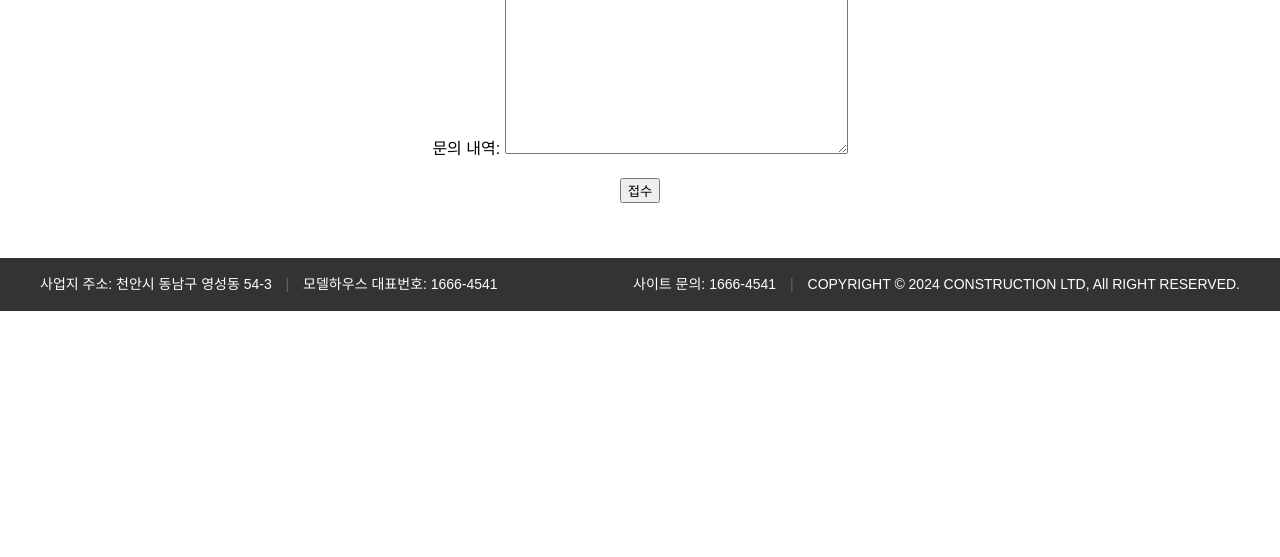
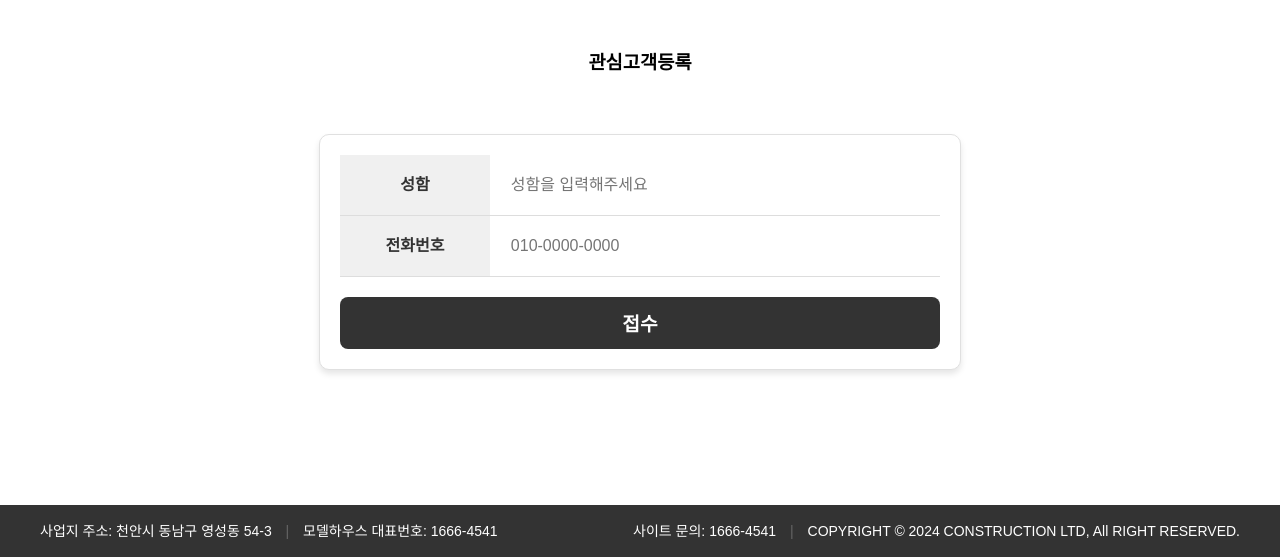
Before and after one commit to mellow-mars/apt-CA, a Django app: page /apply/ in a window 1280 px wide. Shown: the part 243-800 px from the top of the page. Run offline with Django 5.2, Linux system fonts and the light colour scheme.

Commit message:
관심고객등록 css적용

```diff
--- a/apt/admin.py
+++ b/apt/admin.py
@@ -8,14 +8,14 @@ from .models import Customer
 class CustomerResource(resources.ModelResource):
     class Meta:
         model = Customer
-        fields = ('name', 'phone_number', 'enquiry')  # 내보낼 필드 설정
+        fields = ('name', 'phone_number')  # 내보낼 필드 설정
 
     # 엑셀로 내보내는 함수
     def export_as_xlsx(self, queryset=None, *args, **kwargs):
         queryset = queryset or self.get_queryset()
         wb = openpyxl.Workbook()
         ws = wb.active
-        ws.append(['이름', '전화번호', '문의 내역'])  # 엑셀 첫 번째 행에 헤더 추가
+        ws.append(['이름', '전화번호'])  # 엑셀 첫 번째 행에 헤더 추가
 
         # 데이터를 엑셀 파일에 작성
         for obj in queryset:
@@ -28,7 +28,7 @@ class CustomerResource(resources.ModelResource):
         return response
 
 class CustomerAdmin(ExportMixin, admin.ModelAdmin):
-    list_display = ('name', 'phone_number', 'enquiry')  # Admin에서 보여줄 필드
+    list_display = ('name', 'phone_number')  # Admin에서 보여줄 필드
     resource_class = CustomerResource
 
     # 엑셀 내보내기 버튼을 추가
--- a/apt/forms.py
+++ b/apt/forms.py
@@ -4,4 +4,7 @@ from .models import Customer
 class CustomerForm(forms.ModelForm):
     class Meta:
         model = Customer
-        fields = ['name', 'phone_number', 'enquiry']
+        fields = ['name', 'phone_number']
+
+    name = forms.CharField(max_length=100, required=True, widget=forms.TextInput(attrs={'placeholder': '성함을 입력해주세요'}))
+    phone_number = forms.CharField(max_length=15, required=True, widget=forms.TextInput(attrs={'placeholder': '010-0000-0000'}))
--- a/apt/models.py
+++ b/apt/models.py
@@ -3,7 +3,6 @@ from django.db import models
 class Customer(models.Model):
     name = models.CharField(max_length=100, verbose_name="이름")
     phone_number = models.CharField(max_length=15, verbose_name="전화번호")
-    enquiry = models.TextField(verbose_name="문의 내역")
 
     class Meta:
         verbose_name = "고객"
--- a/apt/templates/apt/apply.html
+++ b/apt/templates/apt/apply.html
@@ -1,17 +1,43 @@
 {% extends 'base.html' %}
 {% load static %}
 {% block content %}
+<section class="hero">
+    <h2>관심고객등록</h2>
+</section>
 
-<head>
-    <title>방문예약</title>
-</head>
-<body>
-    <h1>방문예약</h1>
-    <form method="post">
-        {% csrf_token %}
-        {{ form.as_p }}
-        <button type="submit">접수</button>
-    </form>
-</body>
+<h3><br> 관심고객등록 <br></h3>
+
+<form method="post" class="reservation-form" id="reservationForm">
+    {% csrf_token %}
+    <table class="form-table">
+        <tr class="form-group">
+            <td><label for="{{ form.name.id_for_label }}">성함</label></td>
+            <td>{{ form.name }}</td>
+        </tr>
+        <tr class="form-group">
+            <td><label for="{{ form.phone_number.id_for_label }}">전화번호</label></td>
+            <td>{{ form.phone_number }}</td>
+        </tr>
+    </table>
+    <button type="submit" class="submit-btn" id="submitButton" {% if success %}disabled{% endif %}>접수</button>
+</form>
+
+{% if messages %}
+<div class="messages">
+    {% for message in messages %}
+    <div class="alert {{ message.tags }}">
+        {{ message }}
+    </div>
+    {% endfor %}
+</div>
+{% endif %}
+
+<script>
+    document.getElementById('reservationForm').addEventListener('submit', function(event) {
+        const submitButton = document.getElementById('submitButton');
+        submitButton.innerText = '등록 중...'; // 버튼 텍스트 변경 (선택 사항)
+        submitButton.disabled = true; // 버튼 비활성화
+    });
+</script>
 
 {% endblock %}
--- a/apt/urls.py
+++ b/apt/urls.py
@@ -2,7 +2,7 @@ from django.urls import path
 from . import views
 
 urlpatterns = [
-    path('', views.home, name='home'),
+    path('', views.index, name='index'),
     path('information/', views.information, name='information'),
     path('location/', views.location, name='location'),
     path('direction/', views.direction, name='direction'),
--- a/apt/views.py
+++ b/apt/views.py
@@ -1,7 +1,8 @@
-from django.shortcuts import render
+from django.shortcuts import render, redirect
+from django.contrib import messages
 from .forms import CustomerForm
 
-def home(request):
+def index(request):
     return render(request, 'index.html')
 
 def information(request):
@@ -32,12 +33,14 @@ def pyeong(request):
     return render(request, 'apt/pyeong.html')
 
 def apply(request):
+    success = False
     if request.method == 'POST':
         form = CustomerForm(request.POST)
         if form.is_valid():
             form.save()
-            return render(request, 'index.html')  # Redirect or render a success page
+            messages.success(request, '등록되었습니다.')
+            success = True
     else:
         form = CustomerForm()
 
-    return render(request, 'apt/apply.html', {'form': form})
+    return render(request, 'apt/apply.html', {'form': form, 'success': success})
--- a/apt_ca/settings.py
+++ b/apt_ca/settings.py
@@ -24,7 +24,7 @@ BASE_DIR = Path(__file__).resolve().parent.parent
 SECRET_KEY = 'django-insecure-(*4*5cm(u9^+(g$tv&*^hjb8*9lhhqg2byv%f#-g=f1cdtp4!2'
 
 # SECURITY WARNING: don't run with debug turned on in production!
-DEBUG = False
+DEBUG = True
 
 ALLOWED_HOSTS = ['*',]
 
--- a/static/css/style.css
+++ b/static/css/style.css
@@ -86,11 +86,14 @@ body {
     padding: 0;
     line-height: 1.6;
     text-align: center;
-    height: auto;
+    height: 100%;
     min-height: 100%;
     display: flex;
     flex-direction: column;
-    padding-bottom: 0;
+}
+
+.content {
+    flex: 1; /* 남은 공간을 채우기 위해 flex 사용 */
 }
 
 header {
@@ -220,8 +223,8 @@ header ul li a {
     color: white;
     padding: 15px 0;
     font-size: 14px;
-    position: relative;
-    transform: translateY(105%);
+    width: 100%;
+    margin-top: auto;
 }
 
 .footer-container {
@@ -436,6 +439,11 @@ header ul li a {
     /* 텍스트 영역 제한 */
 }
 
+.responsive-text {
+    font-size: 1rem; /* 반응형 폰트 크기 */
+    word-break: keep-all; /* 단어가 잘리지 않도록 */
+}
+
 /* .overlay.active {
     opacity: 1;
     height: 10%;
@@ -569,6 +577,7 @@ header ul li a {
         text-align: center;
         font-size: 13px;
     }
+
 }
 
 @media (max-width: 480px) {
@@ -610,6 +619,11 @@ header ul li a {
 
     .logo-text {
         font-size: 10px;
+    }
+
+    .responsive-text {
+        font-size: 0.5rem; /* 모바일에서 글씨 더 작게 */
+        line-height: 1.2; /* 줄 간격 최적화 */
     }
 }
 
@@ -754,3 +768,129 @@ header ul li a {
 .pyeong img {
     width: 100%;
 }
+
+
+
+/* apply.html */
+/* 폼 전체 스타일 */
+.reservation-form {
+    max-width: 600px;
+    margin: 7vh auto;
+    padding: 20px;
+    background-color: #fff;
+    box-shadow: 0 4px 6px rgba(0, 0, 0, 0.1);
+    border-radius: 10px;
+    border: 1px solid #e0e0e0;
+}
+
+/* 테이블 스타일 */
+.form-table {
+    width: 100%;
+    border-collapse: collapse;
+    margin-bottom: 20px;
+}
+
+.form-group {
+    height: 50px;
+    vertical-align: middle;
+    border-bottom: 1px solid #ddd;
+}
+
+.form-group label {
+    font-size: 1rem;
+    color: #333;
+    font-weight: bold;
+}
+
+.form-group td {
+    padding: 12px;
+    vertical-align: middle;
+}
+
+.form-group td:first-child {
+    background-color: #f0f0f0; /* 성함 라벨과 전화번호 라벨 배경색 */
+}
+
+/* 입력 필드 스타일 */
+.form-group input[type="text"] {
+    padding: 8px;
+    font-size: 1rem;
+    width: 100%;
+    border: 1px solid rgb(255, 255, 255);
+    border-radius: 4px;
+    box-sizing: border-box;
+}
+
+
+/* 전화번호 입력칸 */
+.phone-input {
+    width: 30%;
+    margin-right: 5%;
+    text-align: center;
+    padding: 8px;
+    border-radius: 4px;
+    font-size: 1rem;
+}
+
+.phone-input:last-child {
+    margin-right: 0;
+}
+
+/* 버튼 스타일 */
+.submit-btn {
+    width: 100%;
+    padding: 12px;
+    background-color: #333;
+    color: white;
+    font-size: 1.2rem;
+    font-weight: bold;
+    border: none;
+    border-radius: 8px;
+    cursor: pointer;
+    transition: background-color 0.3s;
+}
+
+.submit-btn:hover {
+    background-color: rgb(63, 62, 62);
+}
+
+/* 모바일 반응형 */
+@media (max-width: 768px) {
+    .reservation-form {
+        padding: 15px;
+    }
+
+    .form-table td {
+        display: block;
+        width: 100%;
+    }
+
+    .phone-input {
+        width: 32%;
+        margin-right: 10px;
+    }
+
+    .submit-btn {
+        font-size: 1.1rem;
+        padding: 14px;
+    }
+}
+
+.messages {
+    margin: 20px auto;
+    max-width: 600px;
+    padding: 10px;
+}
+
+.alert {
+    padding: 15px;
+    margin-bottom: 10px;
+    border: 1px solid transparent;
+    border-radius: 4px;
+}
+
+.alert.success {
+    color: #155724;
+    background-color: #d4edda;
+    border-color: #c3e6cb;
+}
--- a/templates/base.html
+++ b/templates/base.html
@@ -13,7 +13,7 @@
     <header>
         <nav class="navbar">
             <div class="nav-container">
-                <a href="{% url 'home' %}" class="nav-logo"><img src="{% static 'images/logo.png' %}"></a>
+                <a href="{% url 'index' %}" class="nav-logo"><img src="{% static 'images/logo.png' %}"></a>
 
                 <ul class="nav-menu">
                     <li class="nav-item">
@@ -52,7 +52,7 @@
                         </div>
                     </li>
                     <li class="nav-item">
-                        <a href="{% url 'apply' %}" class="nav-link">방문예약</a>
+                        <a href="{% url 'apply' %}" class="nav-link">관심고객등록</a>
                     </li>
                 </ul>
 
@@ -66,7 +66,7 @@
         </nav>
     </header>
 
-    <main>
+    <main class="content">
         {% block content %}
         {% endblock %}
     </main>
--- a/templates/index.html
+++ b/templates/index.html
@@ -15,11 +15,12 @@
     <div class="overlay">
         <div class="overlay-text">
             <h4>천안역 태왕아너스 르씨엘 산다는 자체만으로<br>자부심이 완성이됩니다.</h4>
-            <p>
+            <p class="responsive-text">
                 천안역의 미래 비전과 인프라를 품은 천안 영성동에<br>
                 보다 편하고 보다 아름답고 보다 튼튼한 주거공간을 만들기위해<br>
                 입주민의 마음으로 많은 밤을 지새웠습니다.<br>
-                기대, 그 이상의 감동을 넘어 완성된 프리미엄으로 천안역 태왕아너스 르씨엘이 찾아옵니다.
+                기대, 그 이상의 감동을 넘어 완성된 프리미엄으로<br>
+                천안역 태왕아너스 르씨엘이 찾아옵니다.
             </p>
         </div>
         <img src="{% static 'images/logo3.png' %}" alt="로고">
```
Also changed, not shown: apt/migrations/0002_remove_customer_enquiry.py (added).
